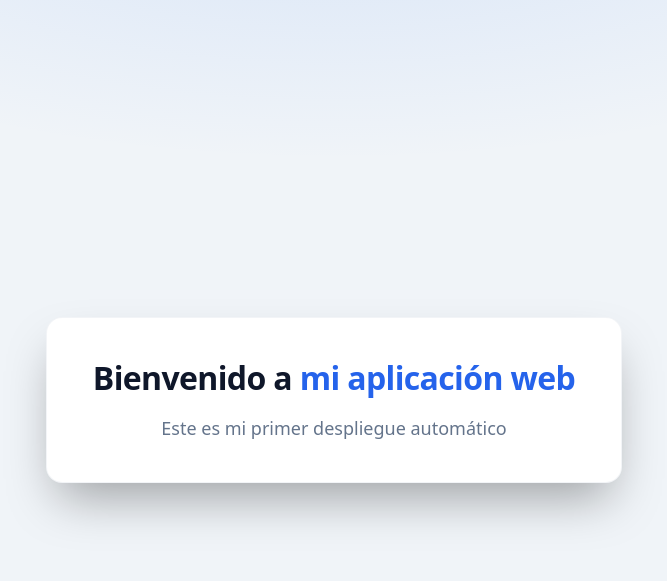
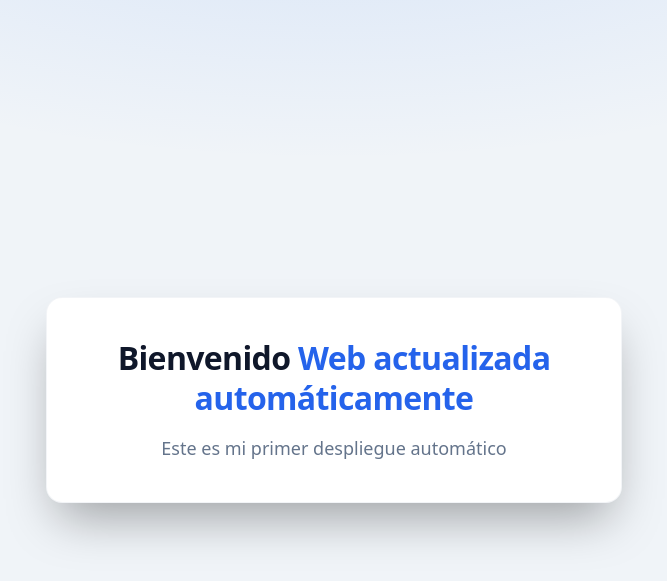
Before and after one commit to 2330Ola/miWeb, a Flask app: page / in a window 1280 px wide. Shown: the top 581 px of the page, without its empty margins (306-973 px from the left). Run offline with Flask 3, Linux system fonts and the light colour scheme.

Commit message:
Update index.html
Actualizar desde github

```diff
--- a/templates/index.html
+++ b/templates/index.html
@@ -71,7 +71,7 @@
   </head>
   <body>
     <main>
-      <h1>Bienvenido a <span>mi aplicación web</span></h1>
+      <h1>Bienvenido<span> Web actualizada automáticamente </span></h1>
       <p>Este es mi primer despliegue automático</p>
     </main>
   </body>
```
